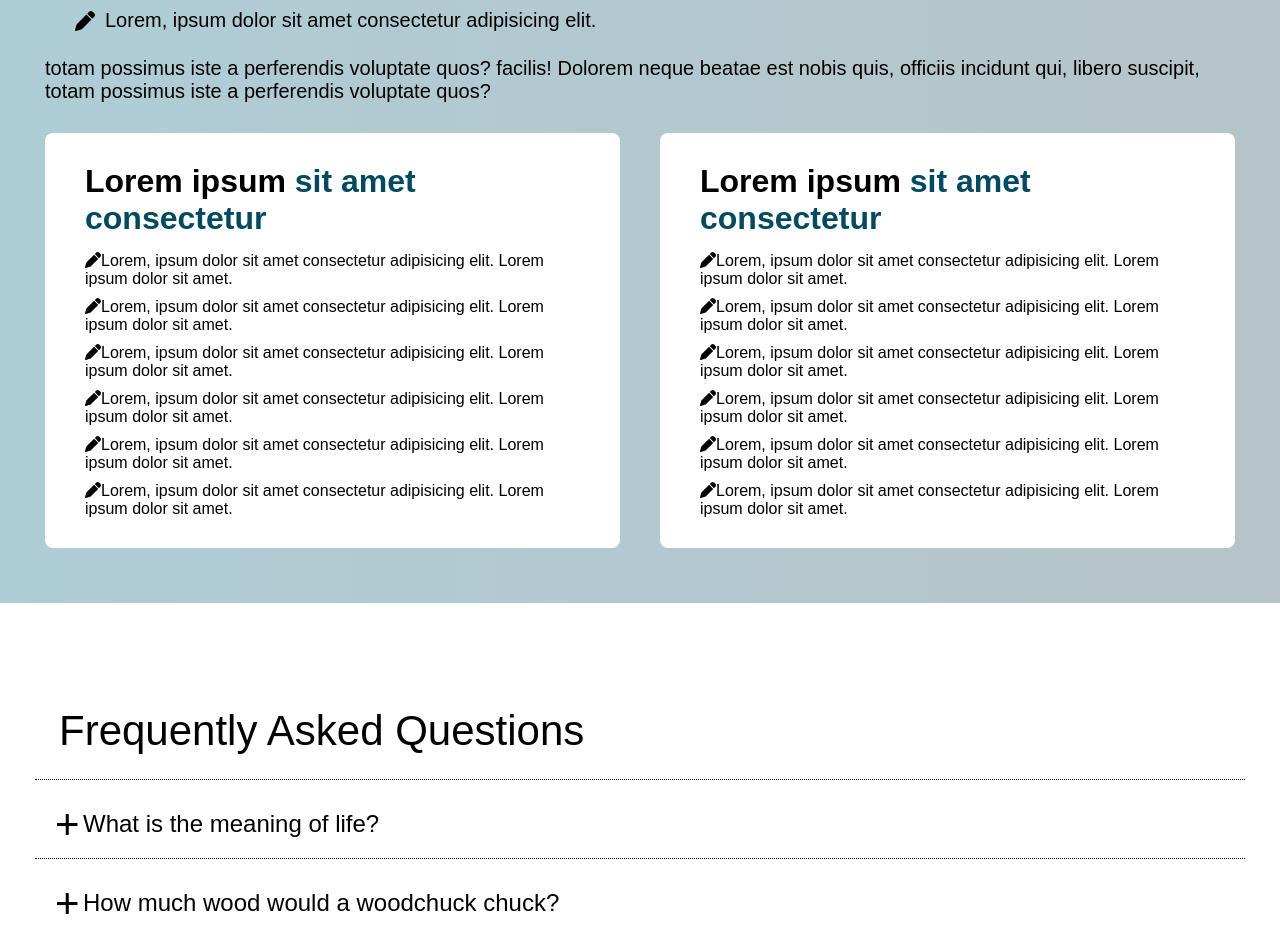
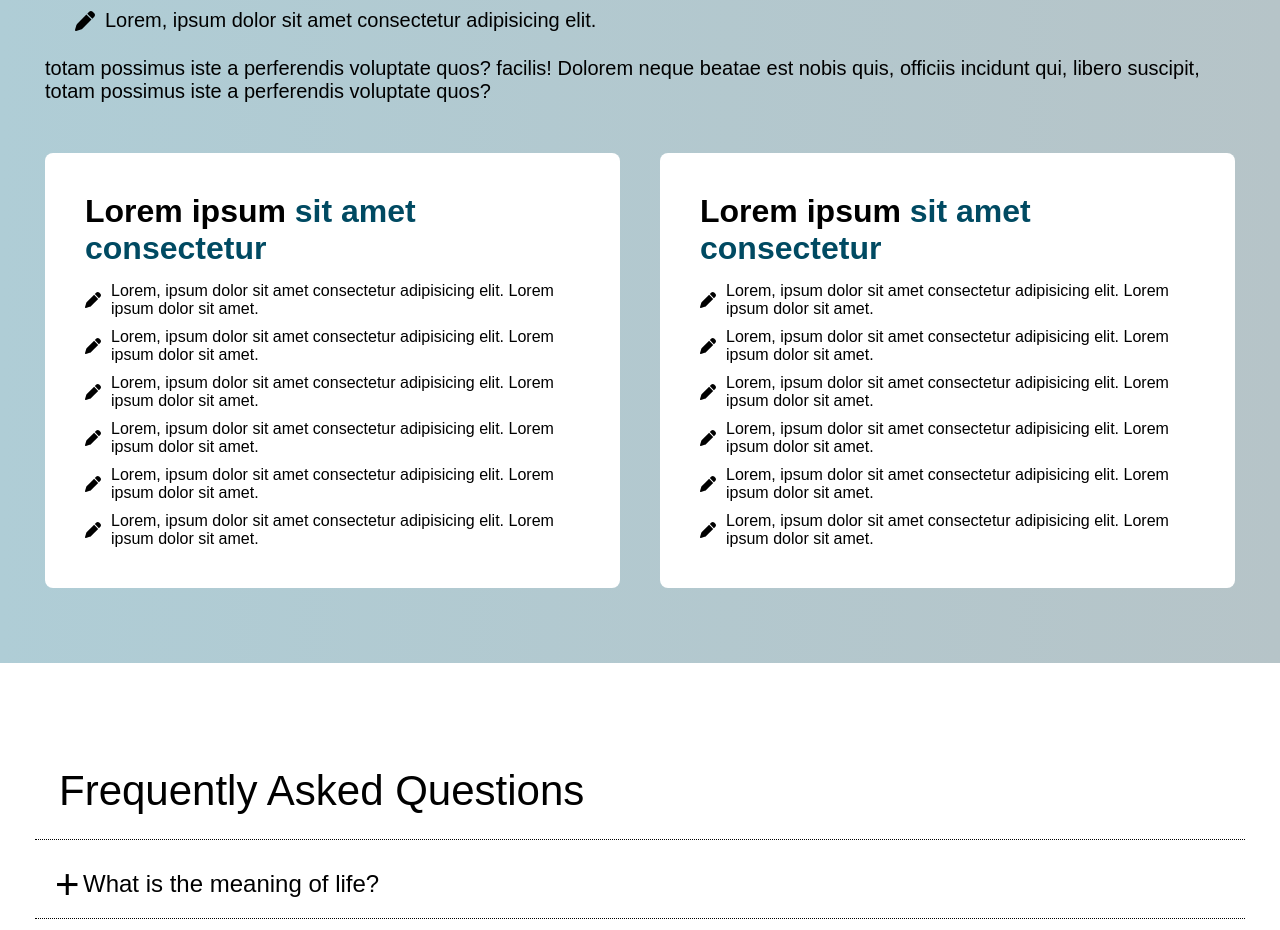
Before and after one commit to mahfuz-ta09/nrc-london, a Next.js app: page /k12 in a window 1280 px wide. Shown: the part 1804-2734 px from the top of the page. Built offline with nearby package versions, Linux system fonts and the light colour scheme; a web font is replaced by a local one.

Commit message:
k12 done1.7

```diff
--- a/src/css/k12/k12.css
+++ b/src/css/k12/k12.css
@@ -81,12 +81,12 @@
     align-items: center;
     justify-content: space-between;
     gap: 40px;
-    margin: 30px 0;
+    margin: 50px 0;
 }
 
 .k12-addition-detail-1{
     width: 50%;
-    padding: 30px 40px;
+    padding: 40px 40px;
     background: #fff;
     border-radius: 8px;
 }
@@ -99,6 +99,14 @@
     list-style: none;
     gap: 10px;
     margin-top: 15px;
+}
+
+
+.k12-addition-detail-1 ul li{
+    display: flex;
+    align-items: center;
+    justify-content: start;
+    gap: 10px;
 }
 
 
```
